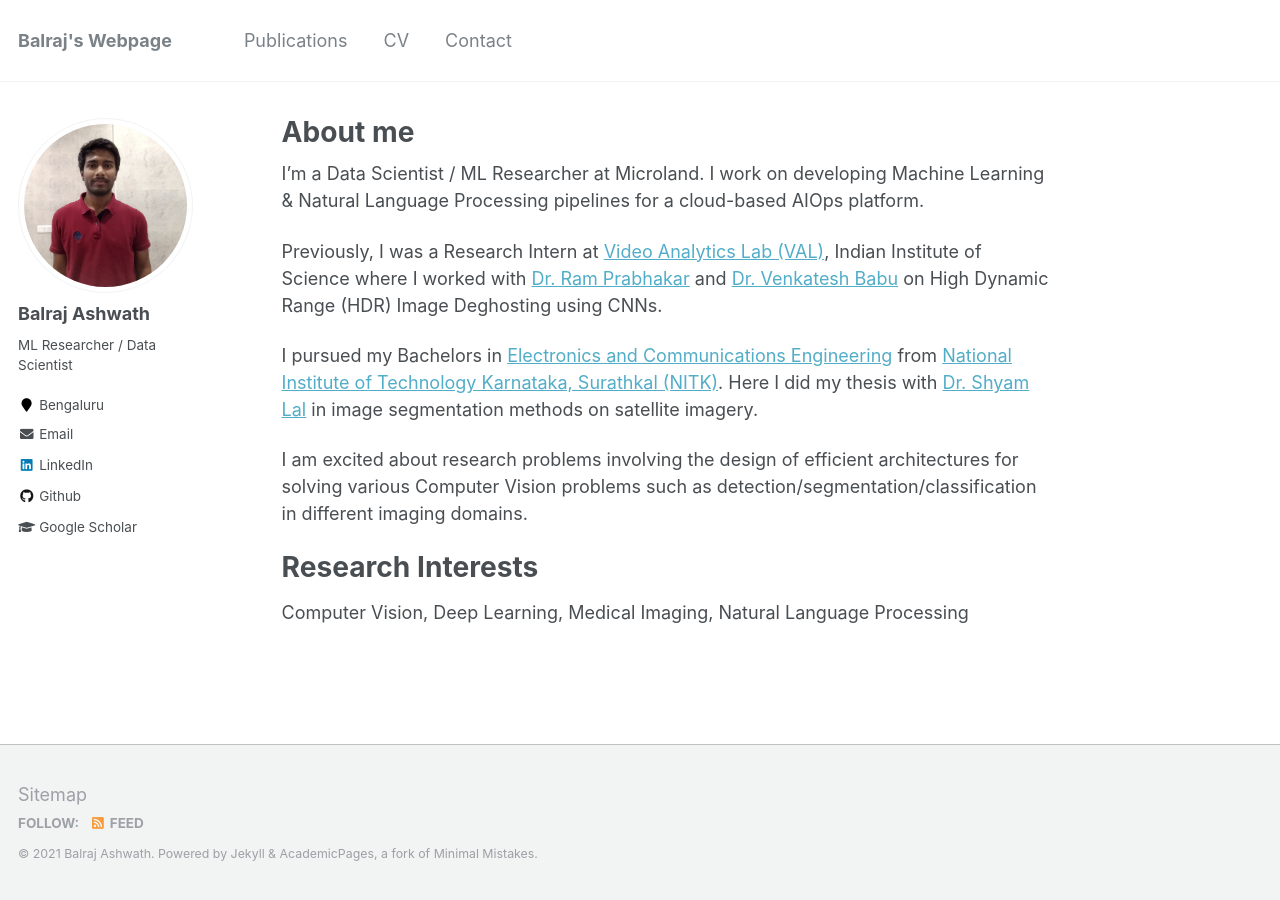
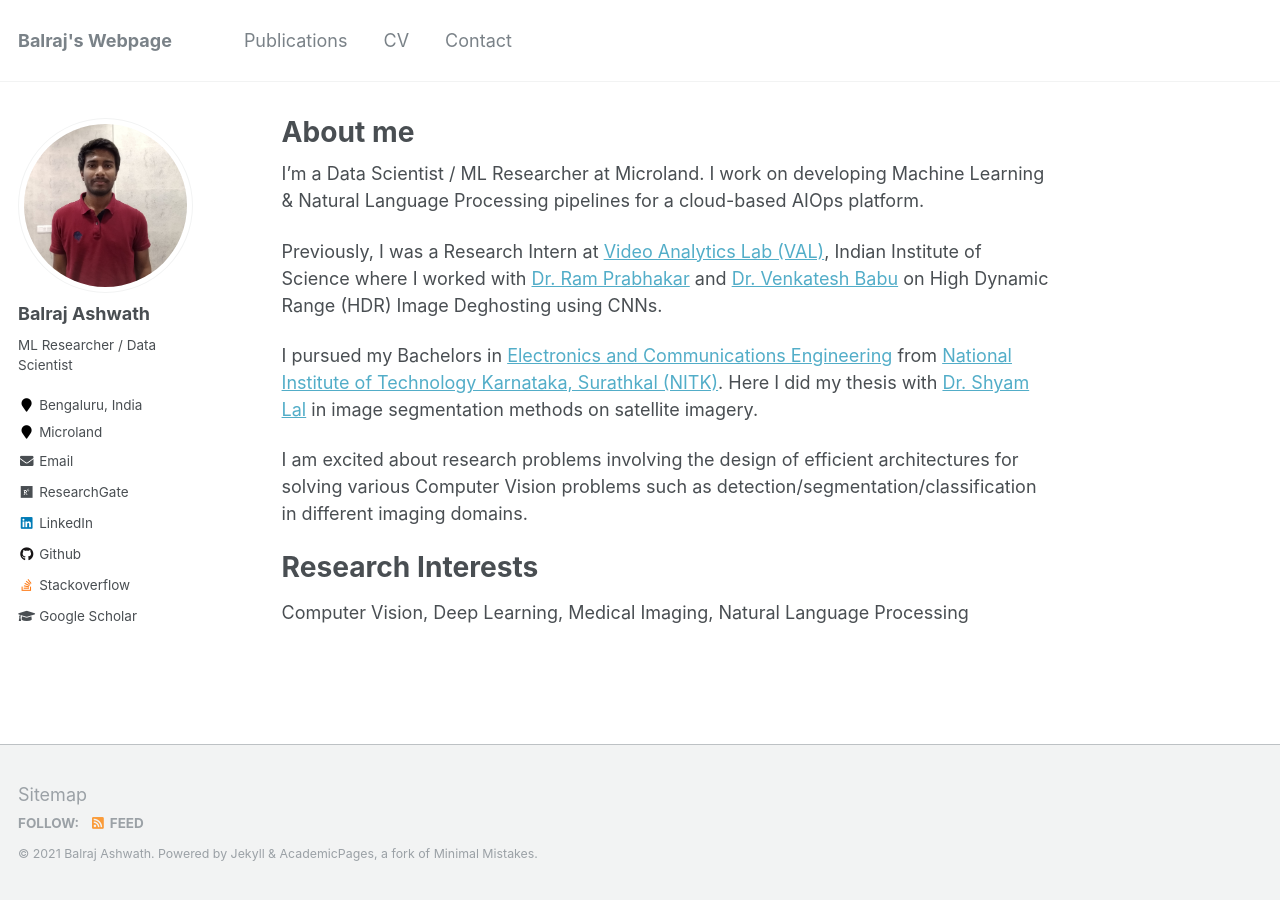
Before and after one commit to BalrajAshwath/BalrajAshwath.github.io, a Jekyll site: the page built from _pages/about.md, in a window 1280 px wide. Built offline with Jekyll 4.4.1, drawn with Linux system fonts in a browser that asks for light colours.

Commit message:
Update _config.yml

```diff
--- a/_config.yml
+++ b/_config.yml
@@ -83,12 +83,12 @@ author:
   name             : "Balraj Ashwath"
   avatar           : "my_pic_github.jpg"
   bio              : "ML Researcher / Data Scientist"
-  location         : "Bengaluru"
-  employer         : # "ML Engineer/ Data Scientist @Microland"
+  location         : "Bengaluru, India"
+  employer         : "Microland"
   linkedin         : "balrajashwath"
-#   stackoverflow    : "10451628/balraj-ashwath" # http://stackoverflow.com/users/123456/username
+  stackoverflow    : "10451628/balraj-ashwath" # http://stackoverflow.com/users/123456/username
   github           : "BalrajAshwath"
-#   researchgate     : "https://www.researchgate.net/profile/Balraj_Ashwath" # example: "https://www.researchgate.net/profile/yourprofile"
+  researchgate     : "https://www.researchgate.net/profile/Balraj_Ashwath" # example: "https://www.researchgate.net/profile/yourprofile"
   googlescholar    : "https://scholar.google.co.in/citations?user=5Da3hUUAAAAJ&hl=en"
   orcid            : # "https://orcid.org/0000-0002-2790-788X" # "http://orcid.org/yourorcidurl"
   email            : "balrajashwath98@gmail.com"
```
